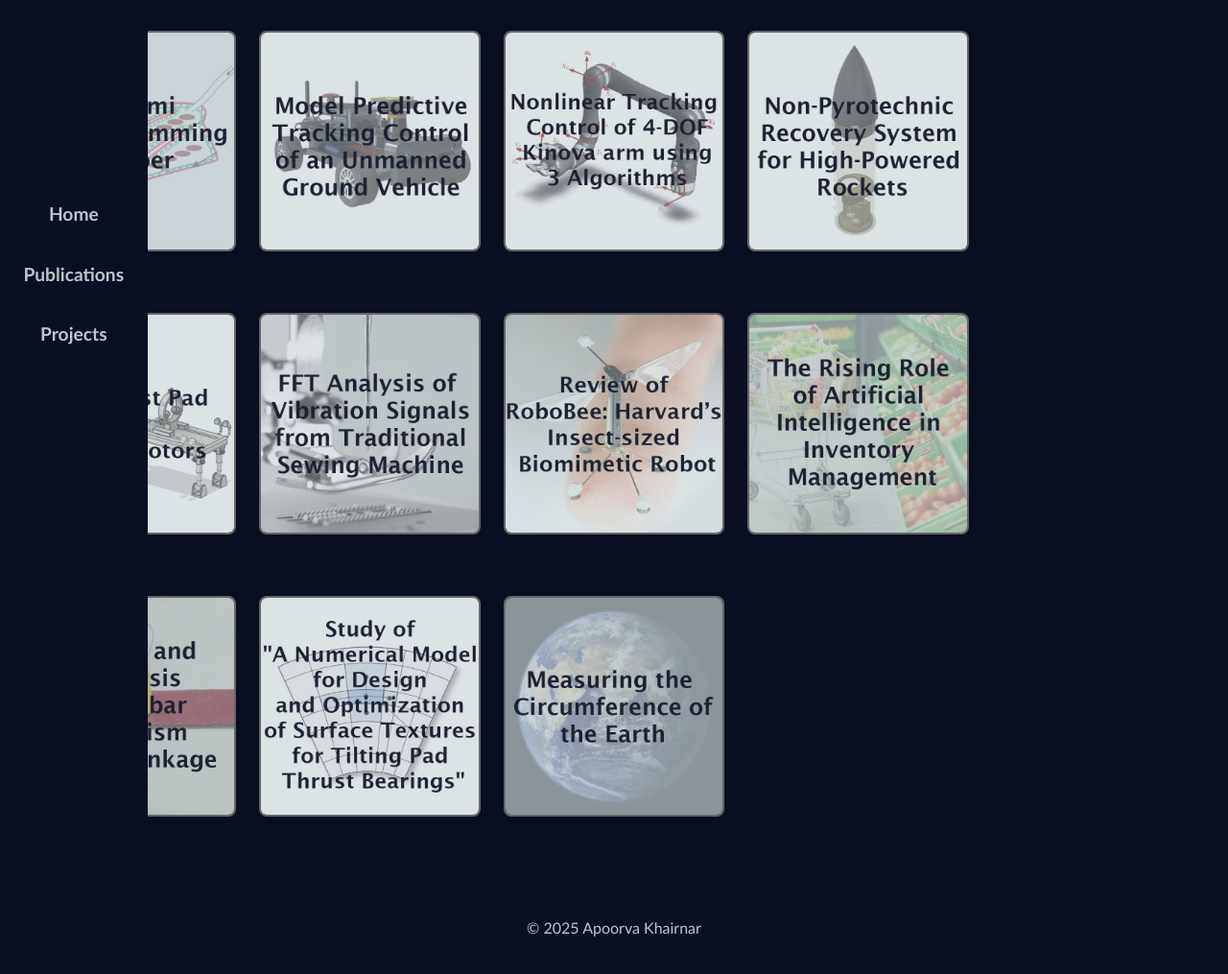
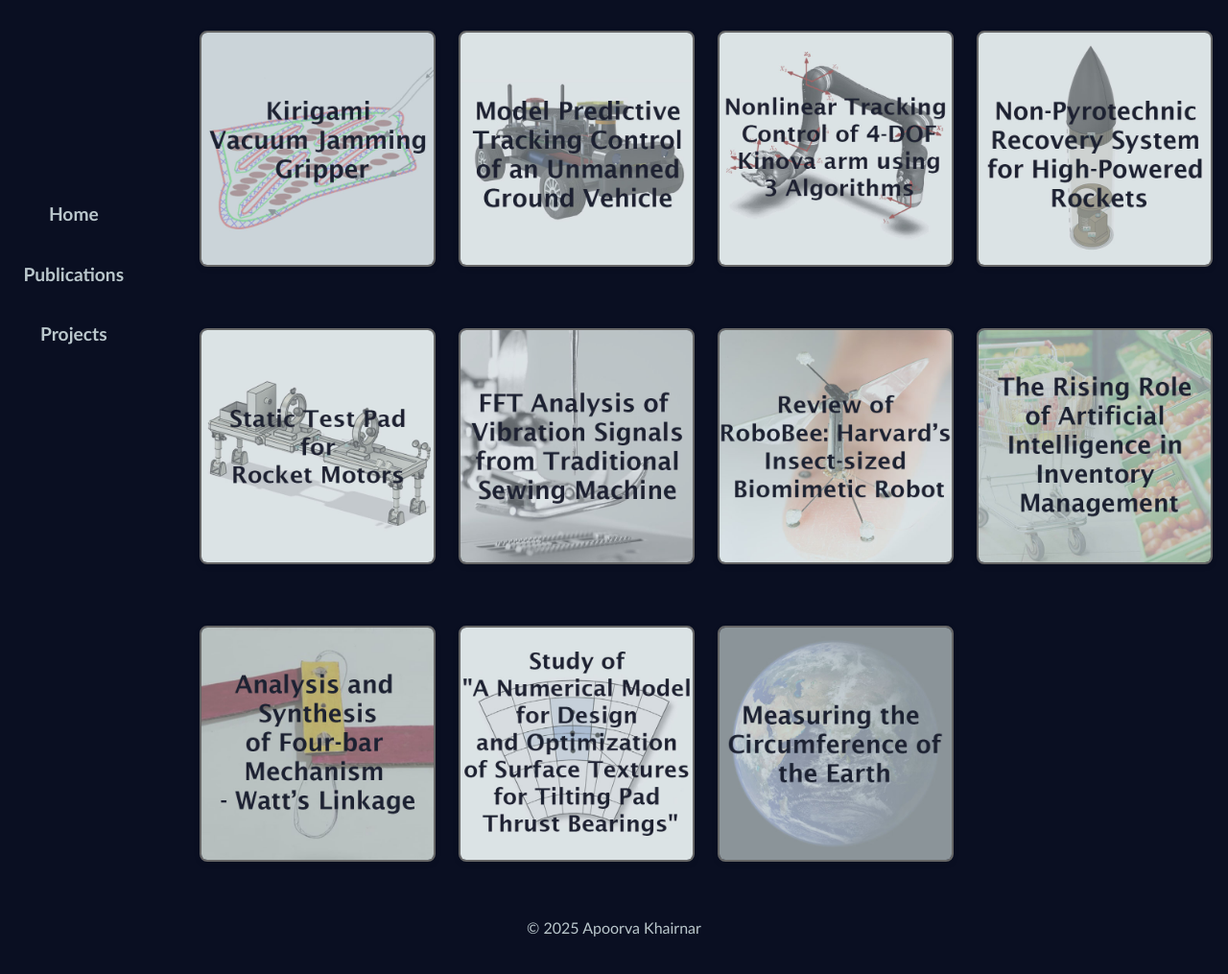
Before and after one commit to apoorvakhairnar/apoorvakhairnar.github.io, a Jekyll site: the page built from pages/projects/index.md, in a window 1280 px wide and 1020 px high. Shown: the top 1015 px of the window at 96% size. Built offline with Jekyll 4.4.1, drawn with Linux system fonts in a browser that asks for light colours.

Commit message:
modified:   assets/css/home_style.css 	modified:   assets/css/page_style.css

```diff
--- a/assets/css/home_style.css
+++ b/assets/css/home_style.css
@@ -6,7 +6,7 @@
 
 /* 1) Desktop “about + photo” grid */
 .content_desktop {
-  margin-left: 12vw;         /* sidebar space */
+  margin-left: 15vw;         /* sidebar space */
   padding-top: 125px;
   display: grid;
   grid-template-columns: 1fr 1fr;
--- a/assets/css/page_style.css
+++ b/assets/css/page_style.css
@@ -7,6 +7,7 @@
 
 /* 2) Desktop grid of thumbnails */
 .content_desktop .projects {
+  margin-left: 15vw;         /* sidebar space */
   display: grid;
   grid-template-columns: repeat(auto-fill, minmax(200px,1fr));
   gap: 1.5rem;
```
